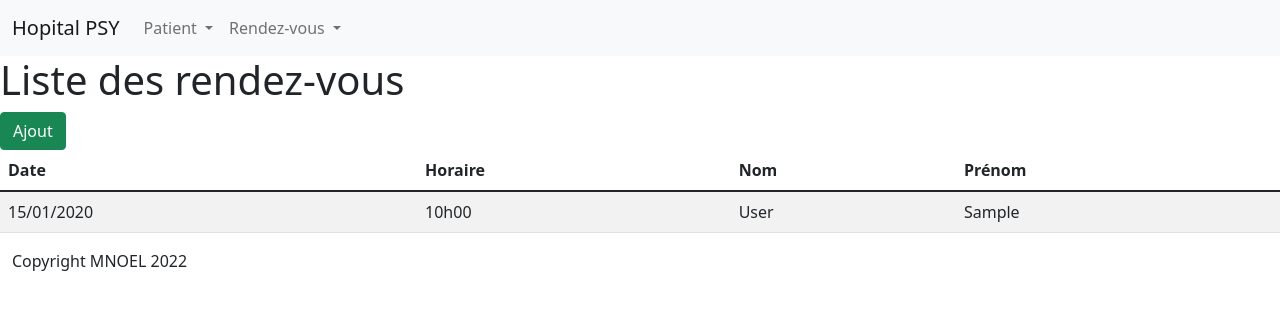
After one commit to MickaelN/hospitalcorrection, a PHP site: page /liste-rendezvous.php in a window 1280 px wide. The commit adds this page. Shown: the top 310 px of the page. Run offline with PHP 8.4, Linux system fonts and the light colour scheme; tables that the repository leaves empty or names only in its code hold one stand-in row (values such as "Sample post"); some libraries are stand-ins or nearby versions.

Commit message:
Ajout de la liste des rendez-vous

```diff
--- /dev/null
+++ b/controllers/liste-rendezvousCtrl.php
@@ -0,0 +1,9 @@
+<?php
+require 'models/Database.php';
+require 'models/Appointments.php';
+
+$title = 'Liste des rendez vous';
+
+$appointment =new Appointments;
+
+$appointmentList =$appointment->getAppointementsList();
--- /dev/null
+++ b/liste-rendezvous.php
@@ -0,0 +1,32 @@
+<?php
+include 'controllers/liste-rendezvousCtrl.php';
+include 'parts/header.php';
+?>
+<h1>Liste des rendez-vous</h1>
+<a class="btn btn-success" href="ajout-rendezvous.php">Ajout</a>
+<table class="table table-striped">
+    <thead>
+        <tr>
+            <th>Date</th>
+            <th>Horaire</th>
+            <th>Nom</th>
+            <th>Prénom</th>
+        </tr>
+    </thead>
+    <tbody>
+        <?php
+        foreach ($appointmentList as $app) {   ?>
+            <tr>
+                <td><?= $app->date ?></td>
+                <td><?= $app->time ?></td>
+                <td><?= $app->lastname ?></td>
+                <td><?= $app->firstname ?></td>
+            </tr>
+        <?php } ?>
+
+    </tbody>
+</table>
+
+<?php
+include 'parts/footer.php';
+?>
--- a/models/Appointments.php
+++ b/models/Appointments.php
@@ -24,7 +24,7 @@ class Appointments extends Database
         return $this->checkEntityIfExistsByFilter($fieldArray);
     }
 
-    public function addAppointment():bool
+    public function addAppointment(): bool
     {
         $query = 'INSERT INTO ' . $this->table
             . ' (`dateHour`,`idPatients`) '
@@ -33,6 +33,16 @@ class Appointments extends Database
         $queryStatement->bindValue(':dateHour', $this->dateHour, PDO::PARAM_STR);
         $queryStatement->bindValue(':idPatients', $this->idPatients, PDO::PARAM_INT);
         return $queryStatement->execute();
+    }
+
+    public function getAppointementsList()
+    {
+        $query = 'SELECT DATE_FORMAT(`ap`.`dateHour`,\'%d/%m/%Y\') AS `date`, DATE_FORMAT(`ap`.`dateHour`,\'%Hh%i\') AS `time` ,`pa`.`lastname`,`pa`.`firstname`'
+            . ' FROM ' . $this->table . ' AS `ap`'
+            . ' INNER JOIN `patients` AS `pa` ON `pa`.`id` = `ap`.`idPatients`'
+            . ' ORDER  BY `dateHour` ASC';
+        $queryStatement = $this->db->query($query);
+        return $queryStatement->fetchAll(PDO::FETCH_OBJ);
     }
 
     /***
--- a/parts/header.php
+++ b/parts/header.php
@@ -30,6 +30,7 @@
           </a>
           <ul class="dropdown-menu" aria-labelledby="navbarDropdown">
             <li><a class="dropdown-item" href="ajout-rendezvous.php">Ajout</a></li>
+            <li><a class="dropdown-item" href="liste-rendezvous.php">Liste</a></li>
           </ul>
         </li>
       </ul>
```
